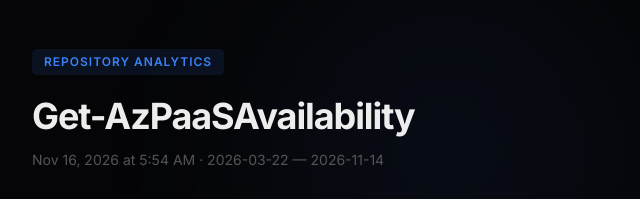
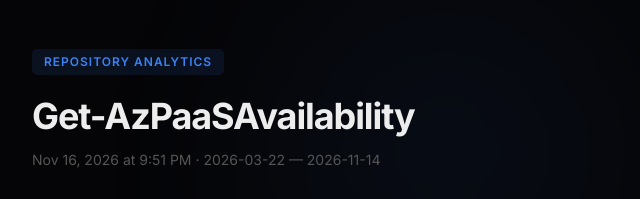
Before and after one commit to ZacharyLuz/Get-AzPaaSAvailability, a plain HTML site: page dashboard.html in a window 1280 px wide. Shown: the top 199 px of the page, 0-640 px from the left. Drawn offline with nearby package versions, Linux system fonts and the light colour scheme.

Commit message:
chore: collect traffic + dashboard 2026-11-16

```diff
--- a/dashboard.html
+++ b/dashboard.html
@@ -359,7 +359,7 @@
   <header class="reveal">
     <div class="tag">Repository Analytics</div>
     <h1>Get-AzPaaSAvailability</h1>
-    <p>Nov 16, 2026 at 5:54 AM &middot; 2026-03-22 — 2026-11-14</p>
+    <p>Nov 16, 2026 at 9:51 PM &middot; 2026-03-22 — 2026-11-14</p>
   </header>  <div class="metrics reveal d1">
     <div class="metric">
       <div class="m-label" id="hdr-views-label">Views (All Time)</div>
```
Also changed, not shown: index.html (+1 -1 lines).
